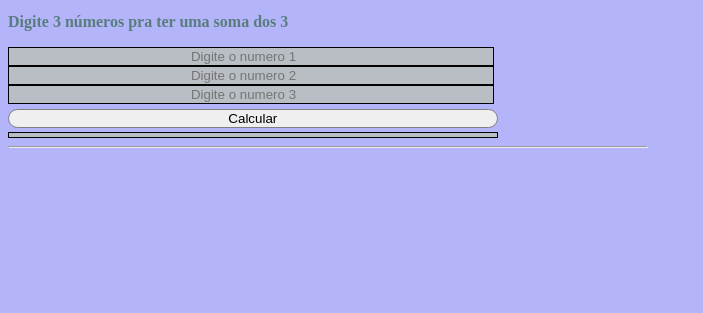
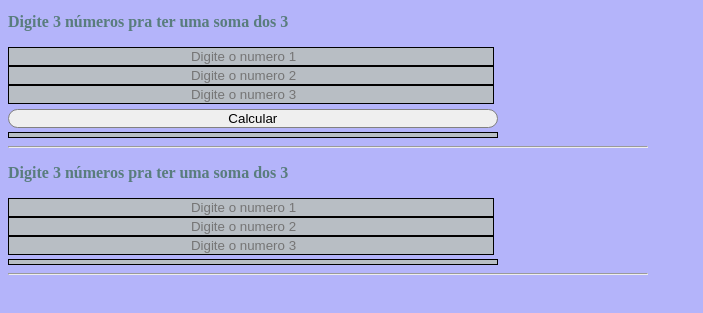
Before and after one commit to davi93fernandes/1exerciciojs, a plain HTML site: page index.html in a window 1280 px wide. Shown: the part 85-398 px from the top of the page, without its empty margins (0-703 px from the left). Drawn offline with Linux system fonts and the light colour scheme.

Commit message:
exercicio pronto

```diff
--- a/calc.js
+++ b/calc.js
@@ -3,10 +3,45 @@ function calcular() {
     const n1 = document.getElementById("num1").value
     const n2 = document.getElementById("num2").value
     const n3 = document.getElementById("num3").value
-//processamento
+    //processamento
     let resultado = Number(n1) + Number(n2) + Number(n3)
     // console.log(resultado)
     //alert(resultado)
-//saída
+    //saída
     document.getElementById("resultado").innerHTML = resultado
 }
+//document.addEventListener("load")
+
+function calc() {
+
+    const n4 = document.getElementById("num4")
+    const n5 = document.getElementById("num5")
+    const n6 = document.getElementById("num6")
+
+    const val1 = Number(n4.value)
+    const val2 = Number(n5.value)
+    const val3 = Number(n6.value)
+
+    total = val1 + val2 + val3
+
+     const resultadoDois = document.getElementById("resultadoDois")
+    console.log (resultadoDois.innerHTML = `Total da soma: ${total}`)
+
+}
+function somar_ex() {
+    // PEGANDO OS VALORES DOS INPUTS
+    let total = 0
+    const valor1 = document.getElementById("val1")
+    const valor2 = document.getElementById("val2")
+    const valor3 = document.getElementById("val3")
+
+    // PASSANDO PARA NUMERO - TENDO CERTEZA QUE SÃO NUMEROS E NÃO TEXTO PARA CONCATENAR
+    const value1 = Number(valor1.value)
+    const value2 = Number(valor2.value)
+    const value3 = Number(valor3.value)
+
+    // PROCESSAMENTO - CALCULO
+    total = value1 + value2 + value3
+    const resultado = document.getElementById("total_ex")
+    resultado.innerText = "Total da Soma: " + total
+}
--- a/index.html
+++ b/index.html
@@ -25,7 +25,22 @@
     <div class="resultado" id="resultado">
     </div>
     <hr>
+
+    <p>Digite 3 números pra ter uma soma dos 3</p>
+    <div class="inputs">
+        <input onkeyup="calc()" placeholder="Digite o numero 1" type="number" id="num4">
+        <input onkeyup="calc()" placeholder="Digite o numero 2" type="number" id="num5">
+        <input onkeyup="calc()" placeholder="Digite o numero 3" type="number" id="num6">
+    </div>
+    <div class="resultado2" id="resultadoDois">
+    </div>
+
+    <hr>
+
 </body>
 <script src="calc.js"></script>
 
+
+
+
 </html>
--- a/style.css
+++ b/style.css
@@ -41,8 +41,6 @@ input:hover {
     background-color: rgb(174, 217, 217);
 }
 
-
-
 h1 {
     font-weight: bold;
     width: 100%;
@@ -65,3 +63,17 @@ button:hover {
     box-shadow: 5px 2px 4px 2px rgba(93, 142, 90, 0.923);
     background-color: rgb(174, 217, 217);
 }
+
+.resultado2 {
+    border: solid black 1px;
+    padding: 2px;
+    margin: 2px;
+    margin-left: 0px;
+    margin-top: 4px;
+    width: 76%;
+    display: flexbox;
+    padding-left: 0cm;
+    font-weight: bolder;
+    text-align: center;
+    background-color: rgb(184, 190, 196);
+}
```
